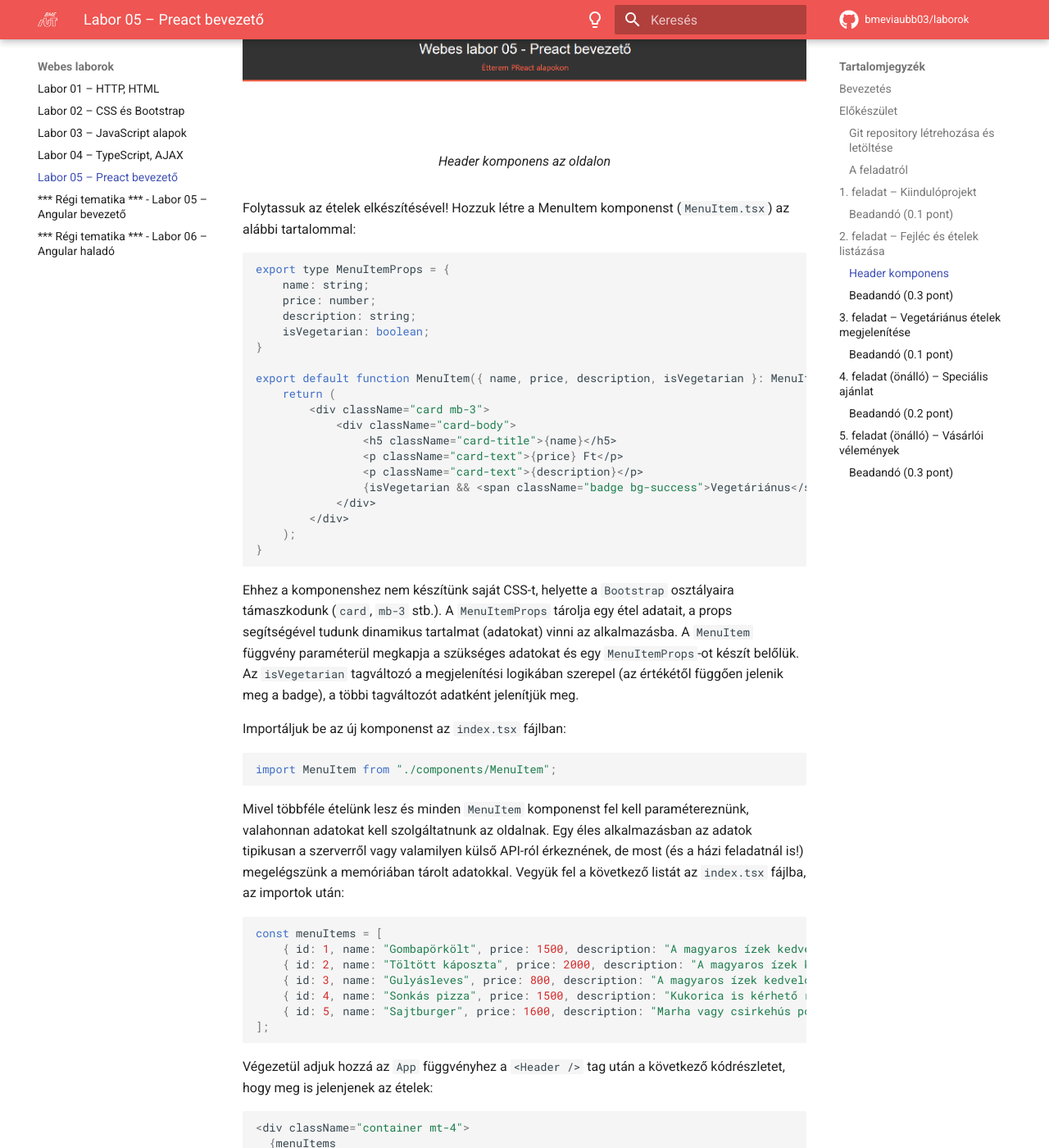
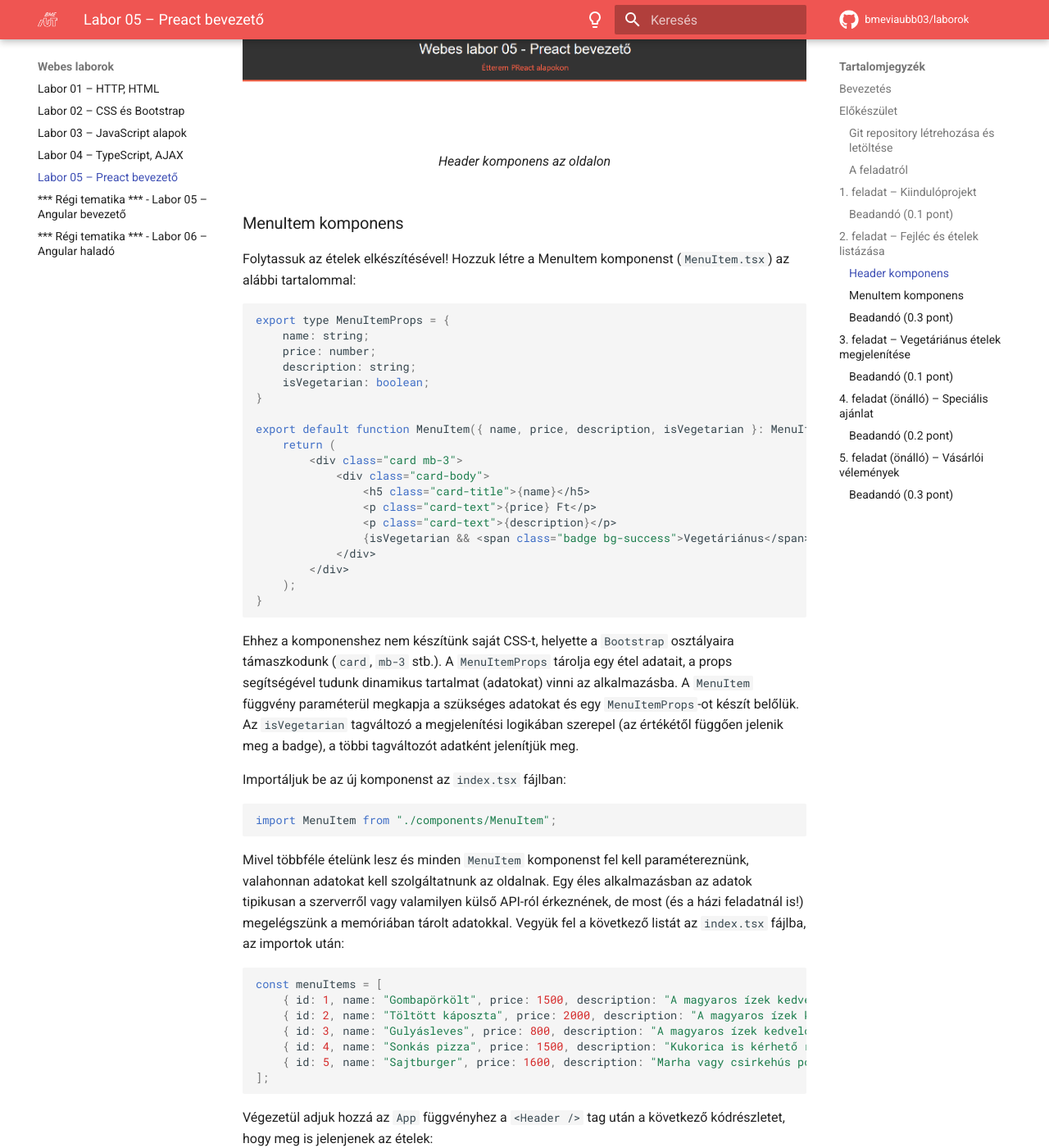
Before and after one commit to BMEVIAUBB03/laborok, an MkDocs documentation site: the page built from docs/laborok/web/05-react-01/index.md, in a window 1280 px wide and 1400 px high, scrolled down 5881 px. Shown: the whole window at 82% size. Built offline with MkDocs 1.6.1 and Material for MkDocs 9.7.7, drawn with Linux system fonts in a browser that asks for light colours; comment, search, counter and statistics services are not loaded; some of the changed text lies outside the part shown.

Commit message:
Web 05 hotfixes

````diff
--- a/docs/laborok/web/05-react-01/index.md
+++ b/docs/laborok/web/05-react-01/index.md
@@ -131,15 +131,15 @@
 ```javascript
 export default function Header() {
   return (
-    <header className="header">
+    <header>
       <h1>Webes labor 05 - Preact bevezető</h1>
-      <div className="subtitle">Étterem PReact alapokon</div>
+      <div class="subtitle">Étterem PReact alapokon</div>
     </header>
   );
 }
 ```
 
-Láthatjuk, hogy a `.tsx` fájlokban keveredik a HTML és TypeScript szintaxisa. Az `export default` lehetővé teszi, hogy egyszerűbben (kapcsos zárójelek nélkül) beimportáljuk a függvényt más fájlban. Ehelyett nyugodtan használhatnánk a az `export` kulcsszót önmagában is (`default` nélkül), ahogy azt előző laboron láttuk. A Header függvény a szemantikus `header` HTML tag-el tér vissza vissza, ezt tudjuk más komponensben, például az `index.tsx` fájlban felhasználni. A `className="subtitle"`-vel a CSS stílusozásra készülünk fel.
+Láthatjuk, hogy a `.tsx` fájlokban keveredik a HTML és TypeScript szintaxisa. Az `export default` lehetővé teszi, hogy egyszerűbben (kapcsos zárójelek nélkül) beimportáljuk a függvényt más fájlban. Ehelyett nyugodtan használhatnánk a az `export` kulcsszót önmagában is (`default` nélkül), ahogy azt előző laboron láttuk. A Header függvény a szemantikus `header` HTML tag-el tér vissza vissza, ezt tudjuk más komponensben, például az `index.tsx` fájlban felhasználni. A `class="subtitle"`-vel a CSS stílusozásra készülünk fel.
 
 ??? note "Komponensek létrehozásának automatizálása"
     Bár kényelmes lenne valamilyen szkript vagy CLI parancs segítségével komponenseket létrehozni (mint pl. az Angular keretrendszerben), a Preact sajnos erre nem ad beépített támogatást. Szerencsére viszont egy komponens létrehozása nem egy bonyolult folyamat, általában egy `.tsx` és egy `.css` fájl létrehozása elég. Ezen kívül ha nagyon szeretnénk, saját Node.js szkriptet is írhatunk, de a tárgy keretein belül erre nincs szükség.
@@ -147,7 +147,7 @@
 Hozzuk létre a `Header.css` fájlt a `Header.tsx` fájl mellé a következő tartalommal:
 
 ```CSS
-.header {
+header {
     background-color: #333;
     color: #fff;
     padding: 20px;
@@ -155,13 +155,13 @@
     border-bottom: 5px solid #ff6347;
 }
 
-.header h1 {
+header h1 {
     font-size: 2.5rem;
     margin: 0;
     font-family: 'Arial', sans-serif;
 }
 
-.header .subtitle {
+header .subtitle {
     font-size: 1.4rem;
     color: #ff6347;
     margin-top: 10px;
@@ -203,6 +203,8 @@
   <figcaption>Header komponens az oldalon</figcaption>
 </figure>
 
+### MenuItem komponens
+
 Folytassuk az ételek elkészítésével! Hozzuk létre a MenuItem komponenst (`MenuItem.tsx`) az alábbi tartalommal:
 
 ```javascript
@@ -215,12 +217,12 @@
 
 export default function MenuItem({ name, price, description, isVegetarian }: MenuItemProps) {
     return (
-        <div className="card mb-3">
-            <div className="card-body">
-                <h5 className="card-title">{name}</h5>
-                <p className="card-text">{price} Ft</p>
-                <p className="card-text">{description}</p>
-                {isVegetarian && <span className="badge bg-success">Vegetáriánus</span>}
+        <div class="card mb-3">
+            <div class="card-body">
+                <h5 class="card-title">{name}</h5>
+                <p class="card-text">{price} Ft</p>
+                <p class="card-text">{description}</p>
+                {isVegetarian && <span class="badge bg-success">Vegetáriánus</span>}
             </div>
         </div>
     );
@@ -250,7 +252,7 @@
 Végezetül adjuk hozzá az `App` függvényhez a `<Header />` tag után a következő kódrészletet, hogy meg is jelenjenek az ételek:
 
 ```javascript
-<div className="container mt-4">
+<div class="container mt-4">
   {menuItems
     .map((item) => (
       <MenuItem
@@ -291,27 +293,28 @@
 ```javascript
 export default function App() {
   // ...
+
+  <div class="container mt-4">
+    <div class="text-center">
+      <button
+        class="btn btn-primary mb-3"
+        onClick={() => setShowVegetarianOnly(!showVegetarianOnly)}>
+        {showVegetarianOnly ? "Minden Étel" : "Csak Vegetáriánus Ételek"}
+      </button>
+    </div>
+    {menuItems
+      .filter((item) => !showVegetarianOnly || item.isVegetarian)
+      .map((item) => (
+        <MenuItem
+          key={item.id}
+          name={item.name}
+          price={item.price}
+          description={item.description}
+          isVegetarian={item.isVegetarian}
+        />
+      ))}
+  </div>
 }
-<div className="container mt-4">
-  <div class="text-center">
-    <button
-      className="btn btn-primary mb-3"
-      onClick={() => setShowVegetarianOnly(!showVegetarianOnly)}>
-      {showVegetarianOnly ? "Minden Étel" : "Csak Vegetáriánus Ételek"}
-    </button>
-  </div>
-  {menuItems
-    .filter((item) => !showVegetarianOnly || item.isVegetarian)
-    .map((item) => (
-      <MenuItem
-        key={item.id}
-        name={item.name}
-        price={item.price}
-        description={item.description}
-        isVegetarian={item.isVegetarian}
-      />
-    ))}
-</div>
 ```
 
 A gomb `onClick` eseménykezelője invertálja a `showVegetarianOnly` aktuális értékét. Ehhez a `setShowVegetarianOnly` set függvényt kell használnia. Állapotkezeléssel a következő laboron is fogunk még foglalkozni.
````
